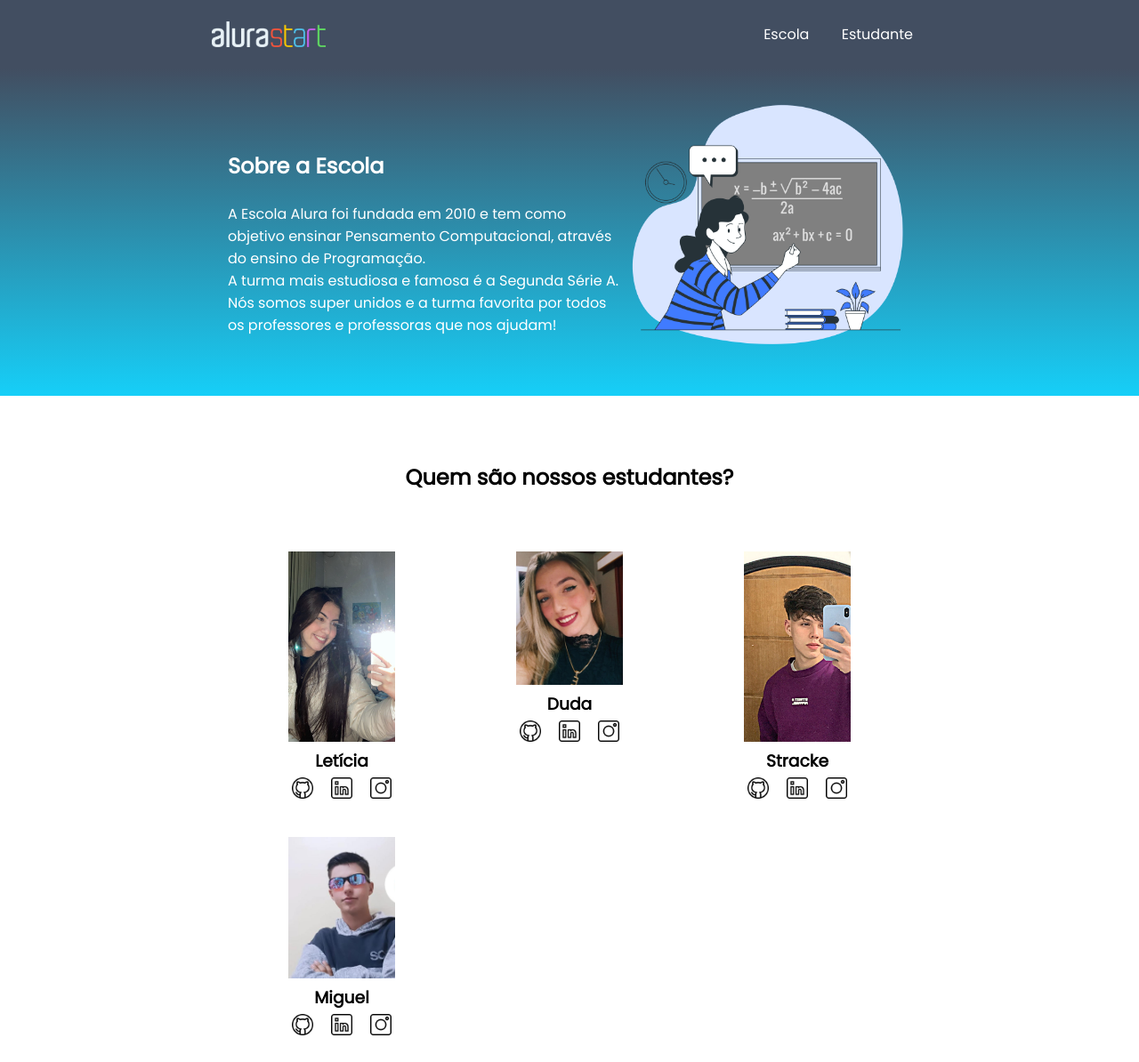
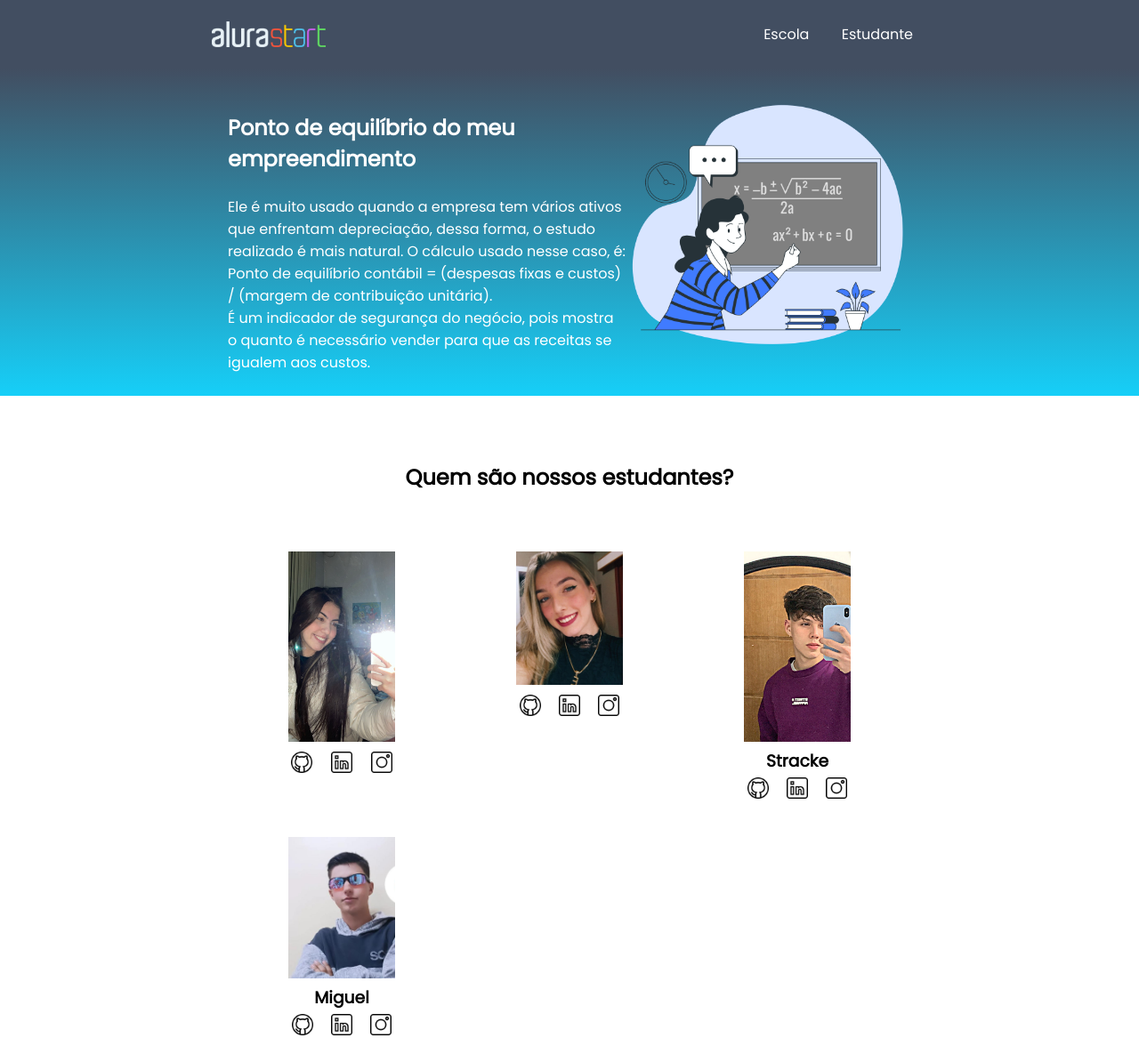
Before and after one commit to aschidamini17/le, a plain HTML site: page index.html in a window 1280 px wide. Shown: the top 1194 px of the page at 89% size. Drawn offline with Linux system fonts and the light colour scheme.

Commit message:
Add files via upload

```diff
--- a/index.html
+++ b/index.html
@@ -20,9 +20,10 @@
     </header>
     <section class="escola">
         <div class="escola-div-conteudo">
-            <h2 class="escola-titulo">Sobre a Escola</h2>
-            <p class="escola-texto-um">A Escola Alura foi fundada em 2010 e tem como objetivo ensinar Pensamento Computacional, através do ensino de  Programação.</p>
-            <p class="escola-texto-dois">A turma mais estudiosa e famosa é a Segunda Série A. Nós somos super unidos e a turma favorita por todos os professores e professoras que nos ajudam!</p>
+            <h2 class="escola-titulo">Ponto de equilíbrio do meu empreendimento</h2>
+            <p class="escola-texto-um">
+                Ele é muito usado quando a empresa tem vários ativos que enfrentam depreciação, dessa forma, o estudo realizado é mais natural. O cálculo usado nesse caso, é: Ponto de equilíbrio contábil = (despesas fixas e custos) / (margem de contribuição unitária).</p>
+            <p class="escola-texto-dois">É um indicador de segurança do negócio, pois mostra o quanto é necessário vender para que as receitas se igualem aos custos.</p>
         </div>
         <img class="escola-imagem" src="Formula-bro.png" alt="imagem que representa uma professora em sala de aula">
     </section>
@@ -32,14 +33,14 @@
         <span></span>
         <div class="estudante-div">
             <img class="estudante-imagem" src="Letícia.jpeg" alt="foto do marcelo">
-            <h3 class="estudante-nome">Letícia</h3>
+            <h3 class="estudante-nome"Letícia</h3>
             <a href="https://github.com/marcelopaludetto"><img class="estudante-icone" src="github.png" alt="icone github"></a>
             <a href="https://linkedin.com/marcelopaludetto"><img class="estudante-icone" src="linkedin.png" alt="icone linkedin"></a>
             <a href="https://instagram.com/marcelopaludetto"><img class="estudante-icone" src="instagram.png" alt="icone instagram"></a>
         </div>
         <div class="estudante-div">
             <img class="estudante-imagem" src="Duda.jpeg" alt="foto da gabi">
-            <h3 class="estudante-nome">Duda</h3>
+            <h3 class="estudante-nome"></h3>
             <a href="https://github.com/GabrielaM-L"><img class="estudante-icone" src="github.png" alt="icone github"></a>
             <a href="https://www.linkedin.com/in/gabriela-marcomini-de-lima/"><img class="estudante-icone" src="linkedin.png" alt="icone linkedin"></a>
             <a href="https://www.instagram.com/gabriela_marcomini/"><img class="estudante-icone" src="instagram.png" alt="icone instagram"></a>
```
